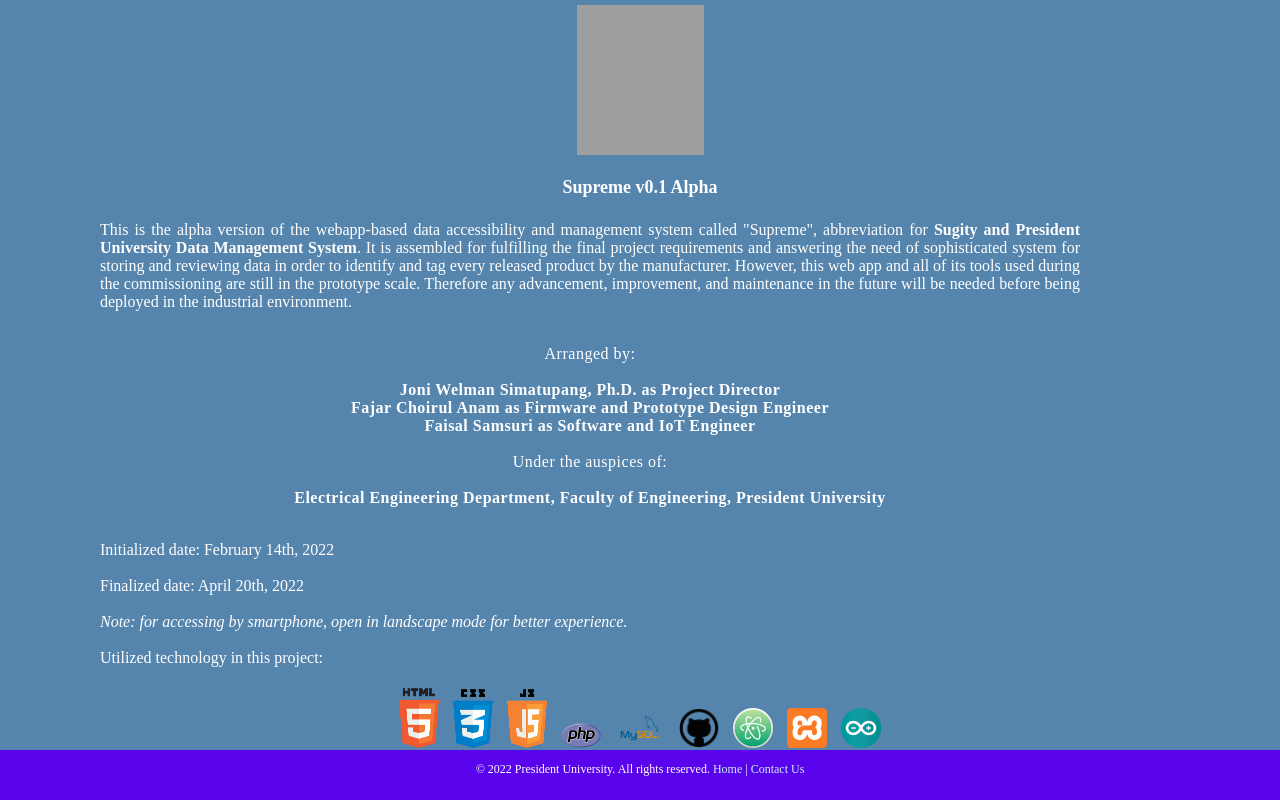
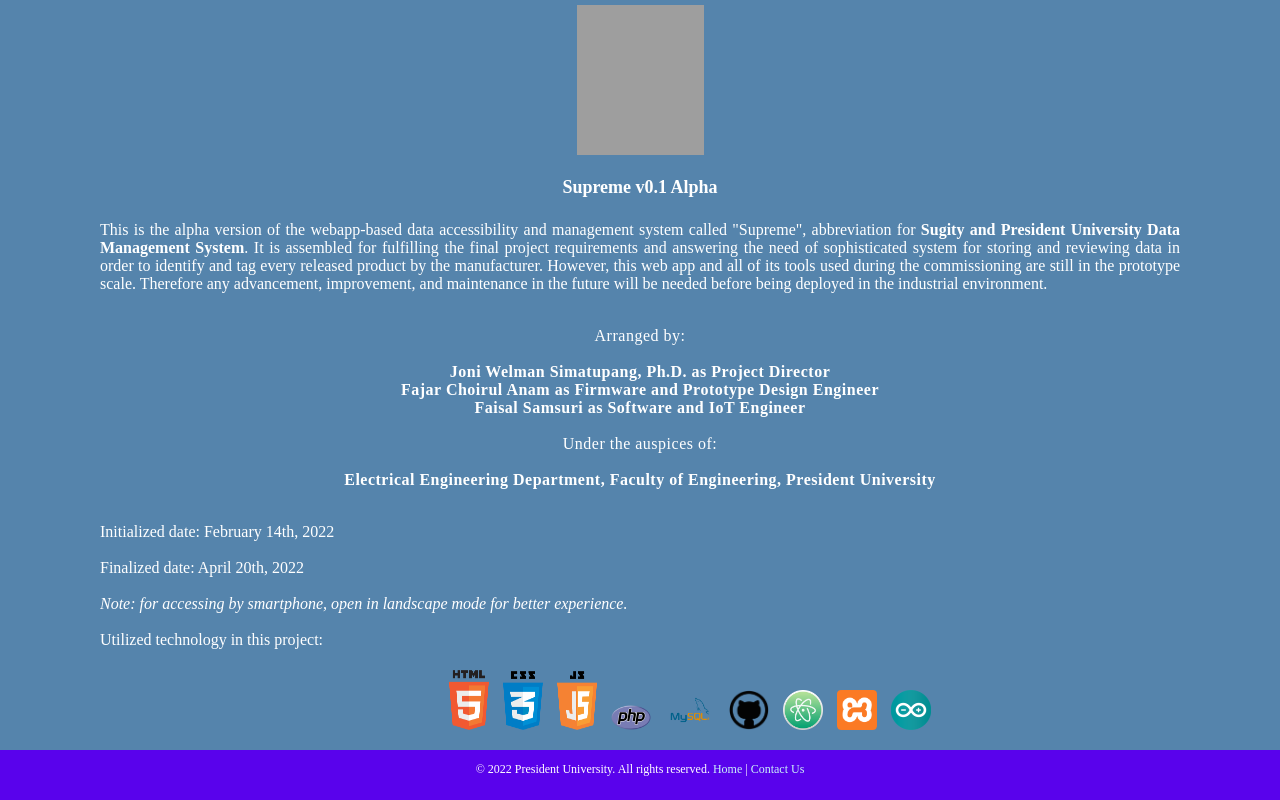
Before and after one commit to faisalsyamsuri13/supremeproject, a PHP site: page /about.html in a window 1280 px wide. Run offline with PHP 8.4, Linux system fonts and the light colour scheme; grey boxes are pictures that could not be loaded.

Commit message:
Update indexstyle.css

```diff
--- a/assets/css/indexstyle.css
+++ b/assets/css/indexstyle.css
@@ -53,7 +53,7 @@ a.one {
   border: none;
 }
 #text_column {
-  top: 200px; right: 100px; bottom: 0; left: 100px;
+  top: 200px; right: 0px; bottom: 0; left: 100px;
 }
 #footer {
   position: fixed;
```
